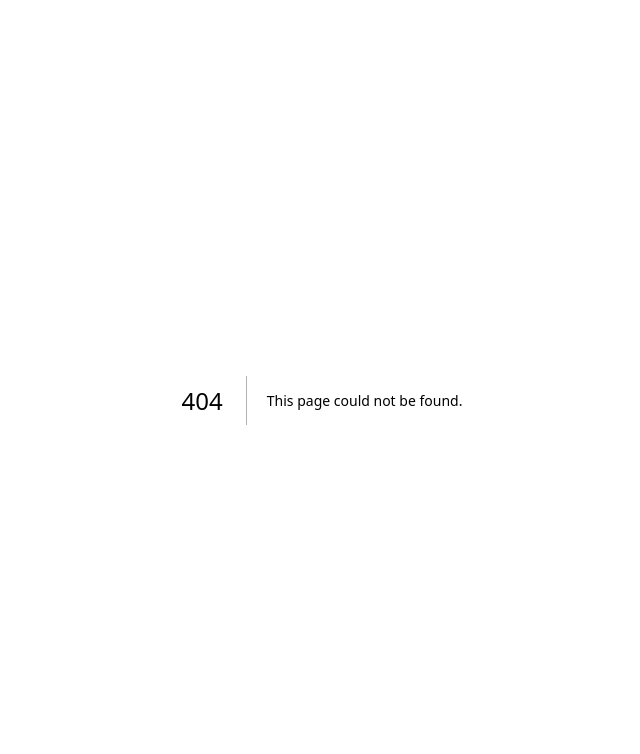
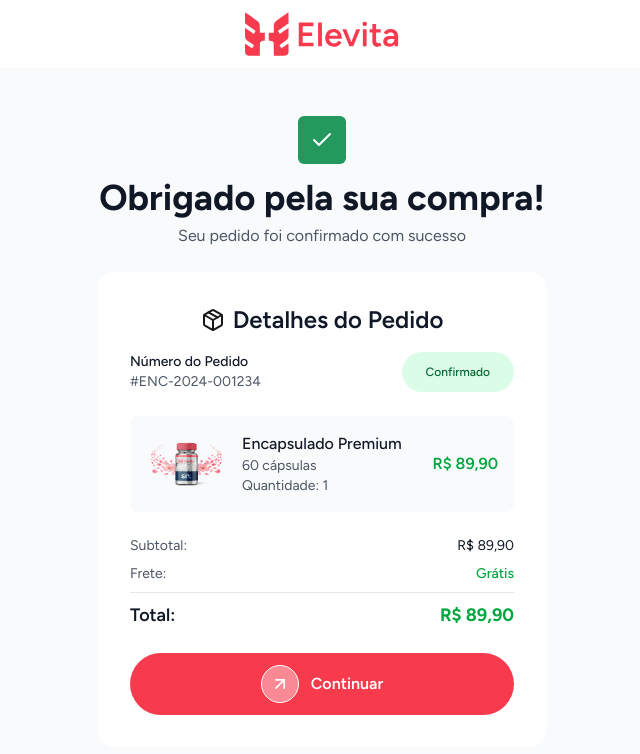
Before and after one commit to nathanflbr/elevita, a Next.js app: page /obrigado in a window 1280 px wide. Before the commit this address had no page. Shown: the top 754 px of the page, without its empty margins (318-958 px from the left). Built offline with nearby package versions, Linux system fonts and the light colour scheme.

Commit message:
feat(thank-you-page): add thank you page for order confirmation

```diff
--- /dev/null
+++ b/src/app/obrigado/page.tsx
@@ -0,0 +1,92 @@
+import Button from "@/components/button";
+import Navbar from "@/components/navbar";
+import { Check, Package } from "lucide-react";
+import Image from "next/image";
+import Link from "next/link";
+
+export default function Obrigado() {
+  return (
+    <>
+      <Navbar />
+      <section className="min-h-screen bg-gray-50 py-12 px-4">
+        <div className="text-center mb-6">
+          <div className="w-12 h-12 bg-[#24995E] rounded-[6px] mx-auto flex items-center justify-center mb-4">
+            <Check color="#fff" />
+          </div>
+          <h1 className="text-2xl leading-6 md:text-4xl md:leading-9 font-bold text-gray-900 mb-2 text-center">
+            Obrigado pela sua compra!
+          </h1>
+          <p className="text-gray-600">Seu pedido foi confirmado com sucesso</p>
+        </div>
+        <div className="max-w-md mx-auto bg-white rounded-2xl p-6 md:p-8">
+          <div className="bg-white">
+            <div className="flex flex-col sm:flex-row items-center mb-4 gap-2 justify-center text-center sm:text-left">
+              <Package className="mx-auto sm:mx-0" />
+              <h2 className="text-xl sm:text-2xl font-semibold text-gray-900">
+                Detalhes do Pedido
+              </h2>
+            </div>
+
+            <div className="flex justify-between items-center mb-6">
+              <div>
+                <p className="text-sm font-medium text-gray-900">
+                  Número do Pedido
+                </p>
+                <p className="text-sm text-gray-600">#ENC-2024-001234</p>
+              </div>
+              <span className="bg-green-100 text-green-800 text-xs font-medium px-6 py-3 rounded-full">
+                Confirmado
+              </span>
+            </div>
+
+            <div className="flex flex-col sm:flex-row items-center mb-6 p-4 bg-gray-50 rounded-lg gap-4">
+              <Image
+                src="/product/1-products.png"
+                alt="Encapsulado Premium"
+                width={80}
+                height={80}
+                className="rounded-lg flex-shrink-0"
+              />
+              <div className="flex-1 text-center sm:text-left">
+                <h3 className="font-medium text-gray-900 text-lg sm:text-base">
+                  Encapsulado Premium
+                </h3>
+                <p className="text-sm text-gray-600">60 cápsulas</p>
+                <p className="text-sm text-gray-600">Quantidade: 1</p>
+              </div>
+              <p className="font-semibold text-green-600 text-lg sm:text-base mt-2 sm:mt-0">
+                R$ 89,90
+              </p>
+            </div>
+
+            <div className="space-y-2 mb-6">
+              <div className="flex justify-between text-sm">
+                <span className="text-gray-600">Subtotal:</span>
+                <span className="text-gray-900">R$ 89,90</span>
+              </div>
+              <div className="flex justify-between text-sm">
+                <span className="text-gray-600">Frete:</span>
+                <span className="text-green-600 font-medium">Grátis</span>
+              </div>
+              <div className="border-t border-gray-200 pt-2">
+                <div className="flex justify-between">
+                  <span className="text-lg font-semibold text-gray-900">
+                    Total:
+                  </span>
+                  <span className="text-lg font-bold text-green-600">
+                    R$ 89,90
+                  </span>
+                </div>
+              </div>
+            </div>
+          </div>
+          <Link href={"/"}>
+            <Button className="w-full items-center justify-center">
+              Continuar
+            </Button>
+          </Link>
+        </div>
+      </section>
+    </>
+  );
+}
```
